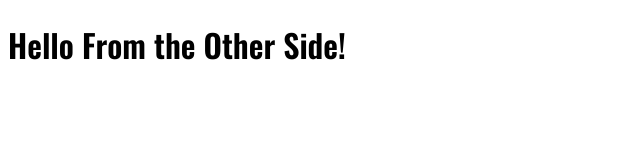
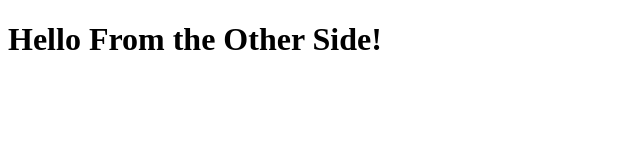
Before and after one commit to t-drape/sign_up_form, a plain HTML site: page form.html in a window 1280 px wide. Shown: the whole page, without its empty margins (0-640 px from the left). Drawn offline with Linux system fonts and the light colour scheme.

```diff
--- a/form.css
+++ b/form.css
@@ -2,7 +2,3 @@
   font-family: 'Oswald';
   src: url(./fonts/Oswald/static/Oswald-SemiBold.ttf);
 }
-
-h1 {
-  font-family: 'Oswald', sans-serif;
-}
```
Also changed, not shown: imgs/odin-lined.png (added).
